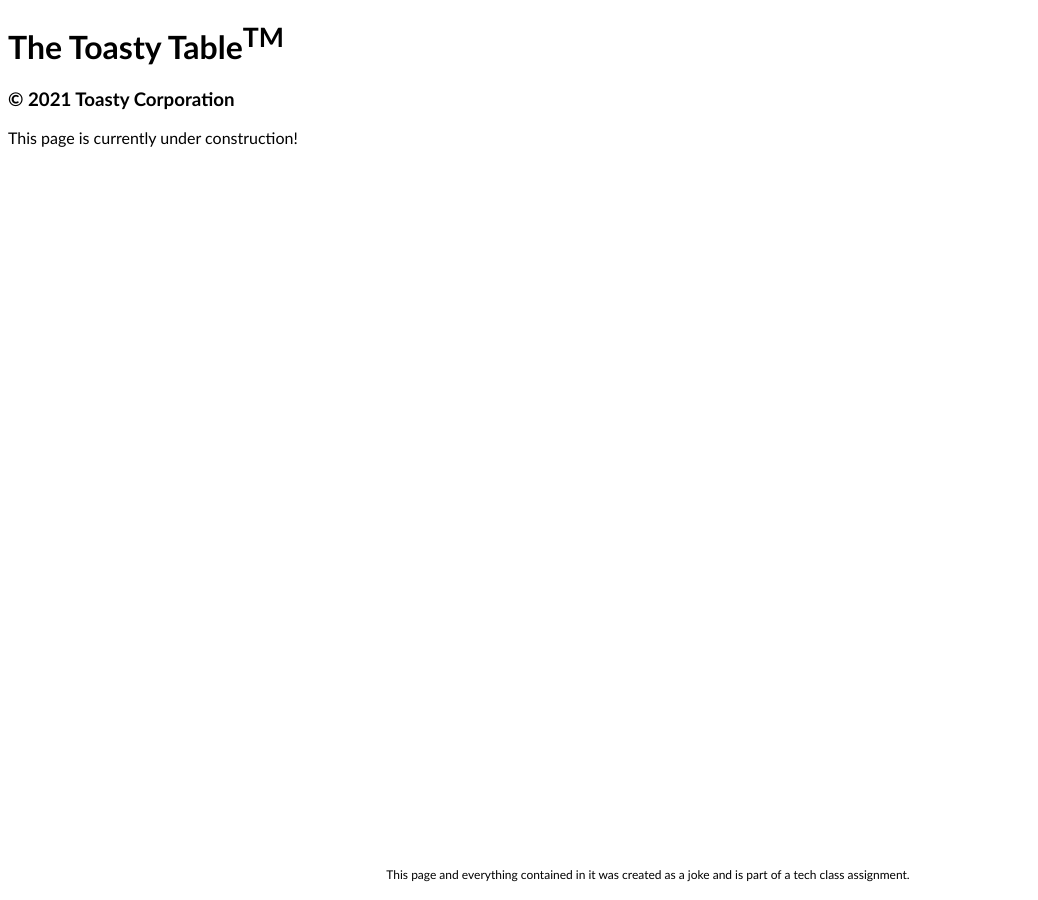
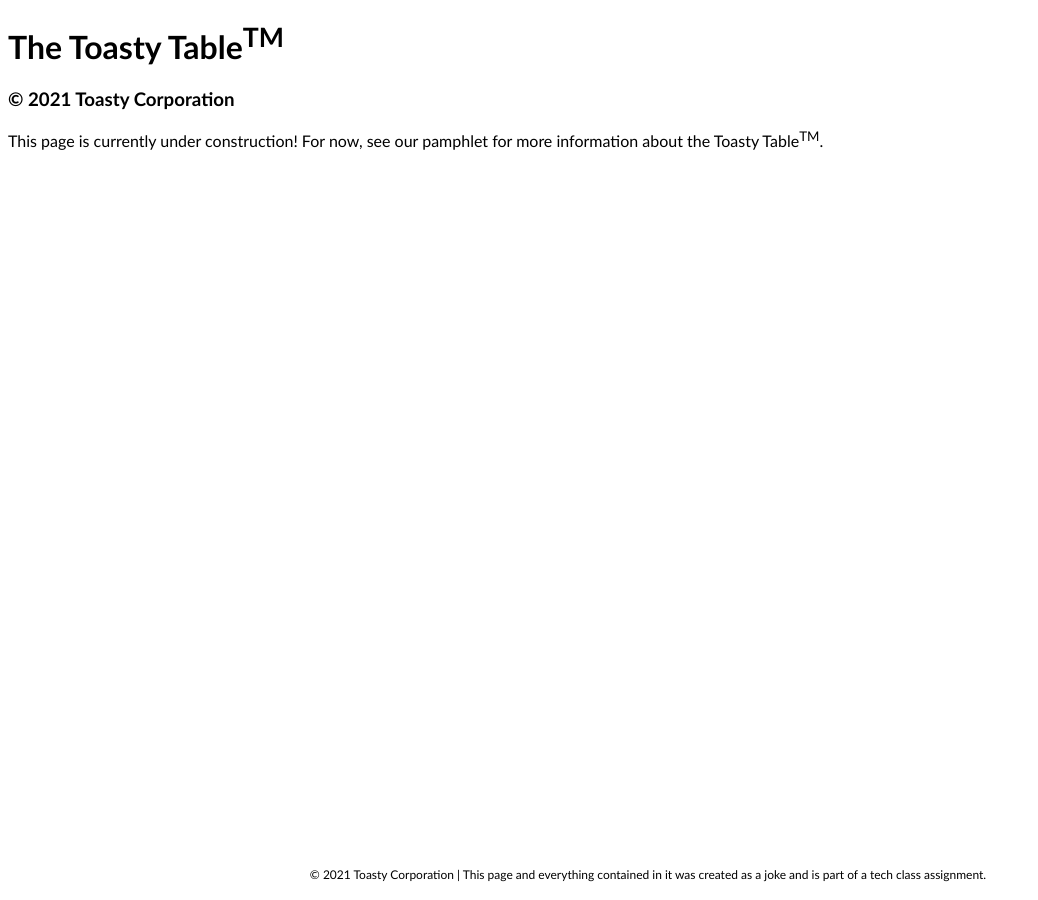
Before and after one commit to NCX-Programming/site, a Jekyll site: the page other/toastytable/index.html, which Jekyll copies as it is, in a window 1280 px wide. Shown: the whole page, without its empty margins (0-1038 px from the left). Built offline with Jekyll 4.4.1, drawn with Linux system fonts in a browser that asks for light colours.

Commit message:
tech class update

```diff
--- a/other/toastytable/index.html
+++ b/other/toastytable/index.html
@@ -19,9 +19,9 @@
     <body>
         <h1>The Toasty Table<sup>TM</sup></h1>
         <h3>&copy; 2021 Toasty Corporation</h3>
-        <p>This page is currently under construction!</p>
+        <p>This page is currently under construction! For now, see our pamphlet for more information about the Toasty Table<sup>TM</sup>.</p>
     </body>
     <footer>
-        <p>This page and everything contained in it was created as a joke and is part of a tech class assignment.</p>
+        <p>&copy; 2021 Toasty Corporation | This page and everything contained in it was created as a joke and is part of a tech class assignment.</p>
     </footer>
 </html>
```
